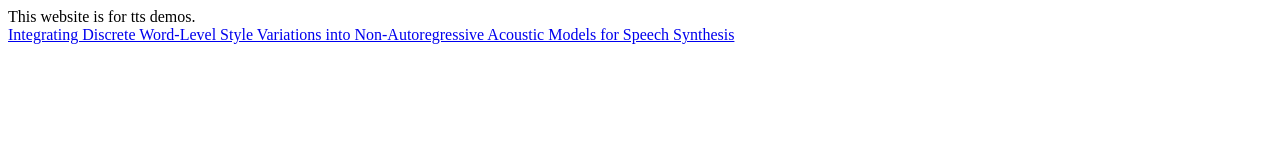
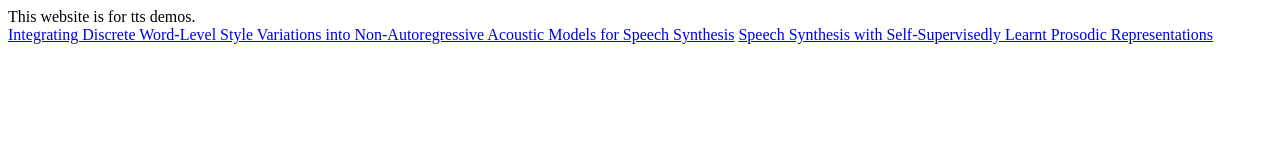
Before and after one commit to TTSbyLZC/TTSbyLZC.github.io, a plain HTML site: page index.html in a window 1280 px wide. Drawn offline with Linux system fonts and the light colour scheme.

Commit message:
Update index.html

```diff
--- a/index.html
+++ b/index.html
@@ -11,6 +11,7 @@
 
     <div>
         <a href="https://ttsbylzc.github.io/demo">Integrating Discrete Word-Level Style Variations into Non-Autoregressive Acoustic Models for Speech Synthesis</a>
+        <a href="https://ttsbylzc.github.io/ttsdemo202303">Speech Synthesis with Self-Supervisedly Learnt Prosodic Representations</a>
     </div>
 </body>
 </html>
```
